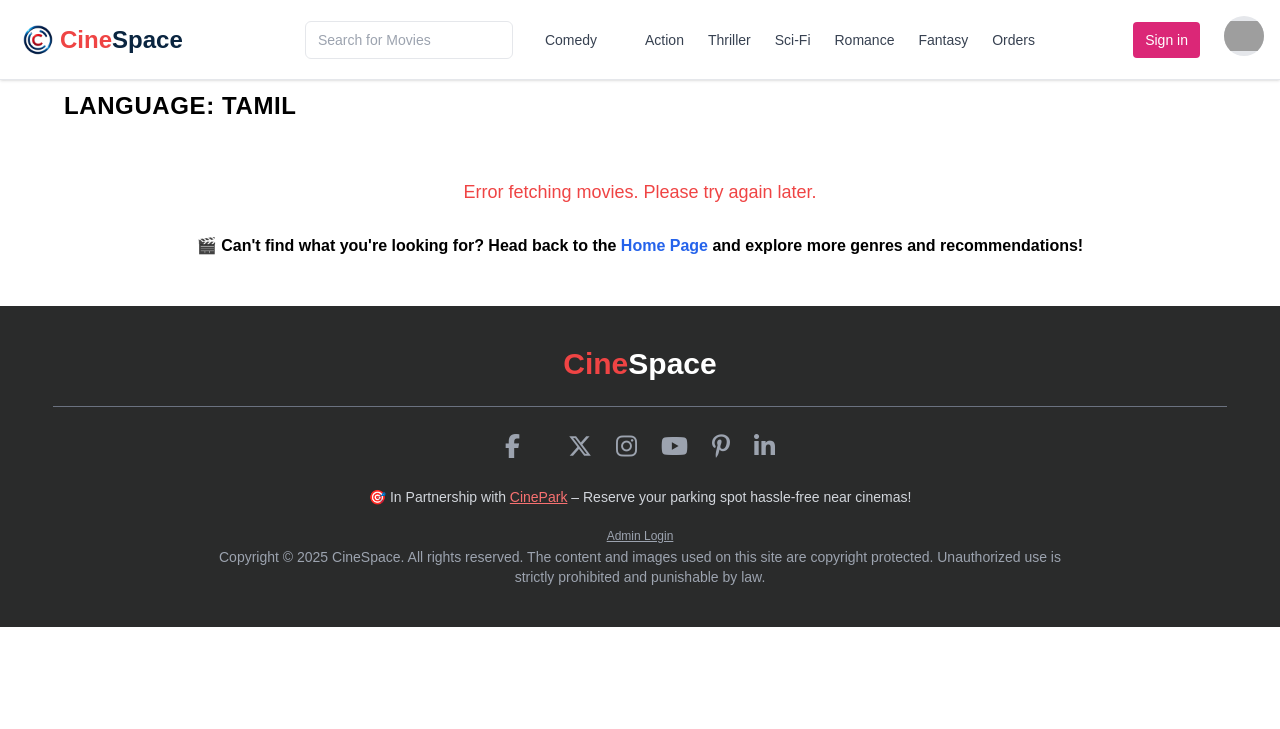
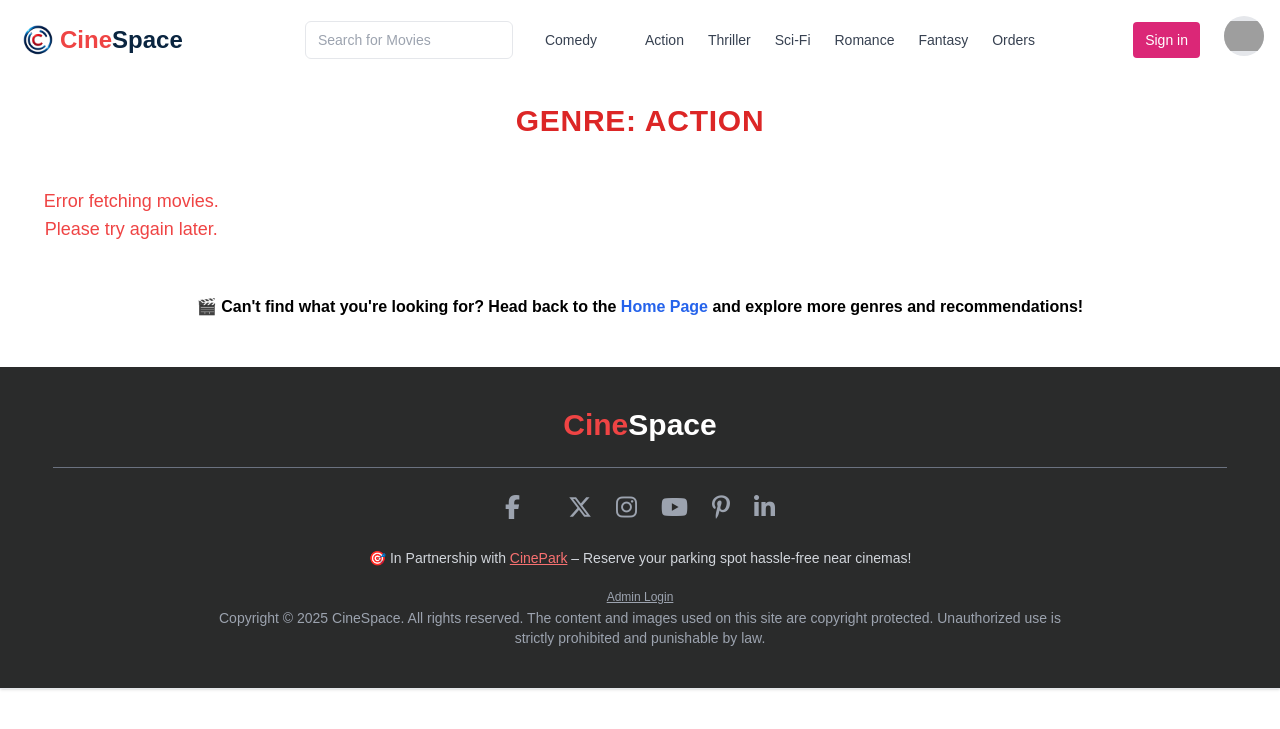
Before and after one commit to aswath030304/CineSpace, a Flask app: page /genre in a window 1280 px wide. Shown: the top 729 px of the page. Run offline with Flask 3, Linux system fonts and the light colour scheme; style sheets or scripts are compiled from the project's sources; some libraries are stand-ins or nearby versions; grey boxes are pictures that could not be loaded.

Commit message:
Update genre.html

```diff
--- a/templates/genre.html
+++ b/templates/genre.html
@@ -75,10 +75,20 @@
         class="block text-gray-700 hover:text-red-500">Fantasy</a> <a href="{{ url_for('orders') }}"
         class="block text-gray-700 hover:text-red-500">Orders</a>
     </div>
-  </nav> <!-- Language Section -->
-  <div id="language">
-    <h2 id="language-title" class="text-2xl font-bold mb-4 uppercase tracking-wide">Language: </h2>
-    <div id="language-container" class="flex flex-wrap justify-center gap-6 p-4"></div>
+  <!-- Genre Title -->
+  <section class="py-6 text-center">
+    <h1 id="genre-title" class="text-3xl font-bold text-red-600 uppercase tracking-wide">
+      Genre:
+    </h1>
+  </section>
+
+  <!-- Movies Grid -->
+  <section class="max-w-7xl mx-auto px-4 pb-10">
+    <div id="movies-container" class="grid grid-cols-2 sm:grid-cols-3 md:grid-cols-4 lg:grid-cols-5 gap-6 justify-items-center">
+      <!-- Movie cards will be injected here by genre.js -->
+    </div>
+  </section>
+
   </div> <!-- Help -->
   <p class="font-semibold text-center px-5 mt-5 sm:px-3 sm:mt-3">🎬 Can't find what you're looking for? Head back to the
     <a class="text-blue-600 hover:text-red-500 transition-all duration-300" href="{{ url_for('index') }}">Home Page</a>
```
